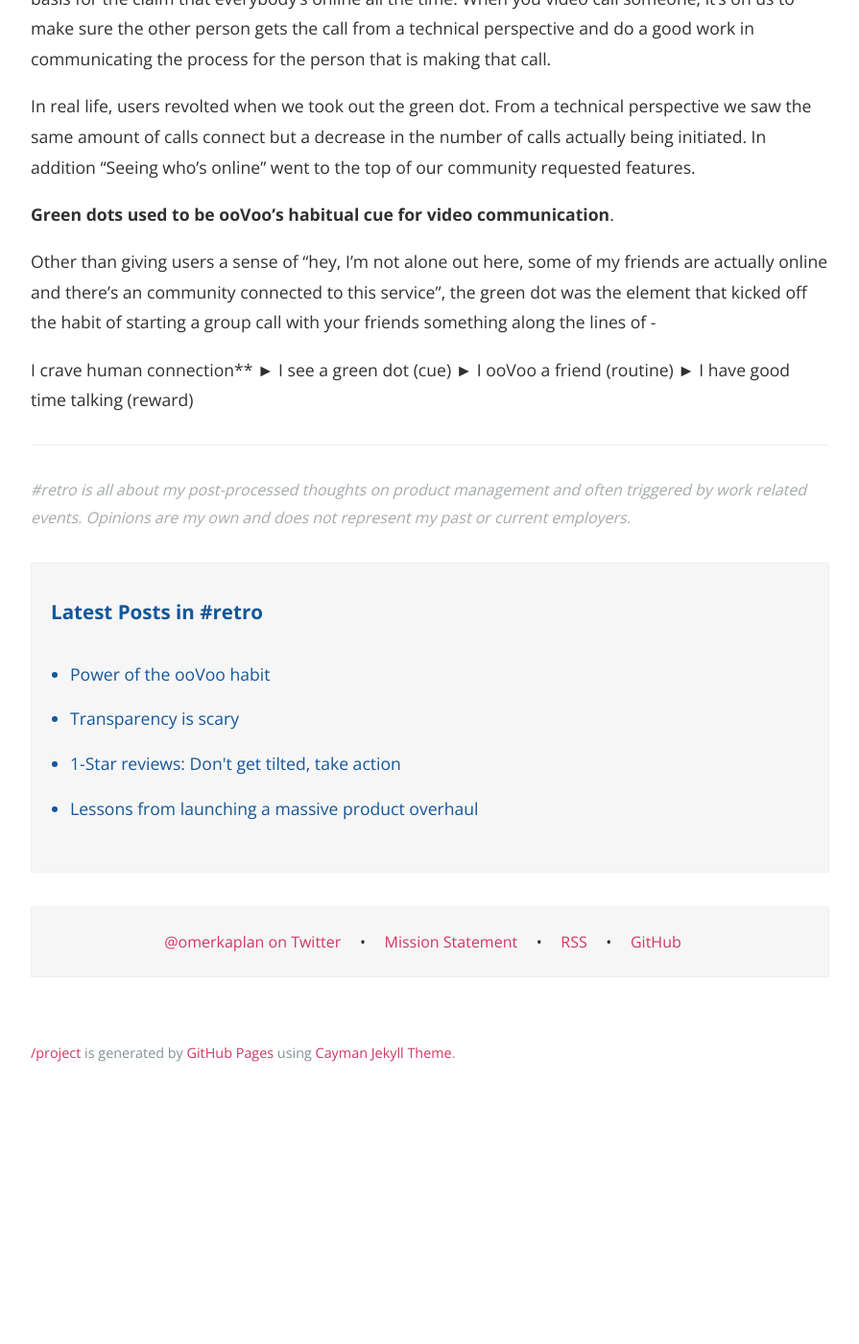
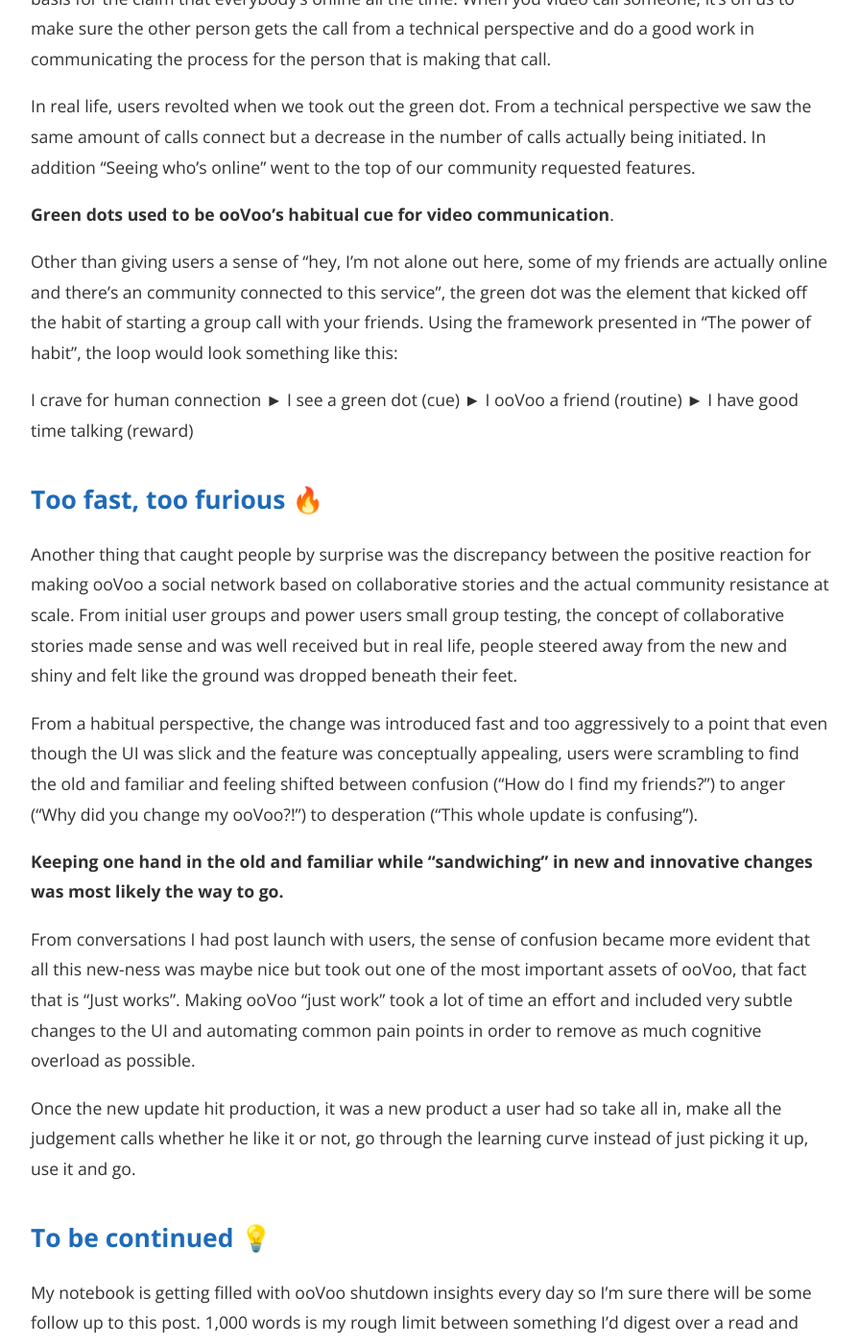
Before and after one commit to omerkaplan/project, a Jekyll site: the page built from _posts/2017-11-25-power-of-oovoo-habits.md, in a window 1280 px wide and 1400 px high, scrolled down 2229 px. Shown: the whole window at 96% size, without its empty margins (192-1087 px from the left). Built offline with Jekyll 4.4.1, drawn with Linux system fonts in a browser that asks for light colours; nearby versions of some CDN libraries; before the commit the page ends 3371 px from its top, so only the background shows below that; some of the changed text lies outside the part shown.

Commit message:
added the rest of the ooVoo post

```diff
--- a/_posts/2017-11-25-power-of-oovoo-habits.md
+++ b/_posts/2017-11-25-power-of-oovoo-habits.md
@@ -35,6 +35,26 @@
 
 **Green dots used to be ooVoo's habitual cue for video communication**.
 
-Other than giving users a sense of "hey, I'm not alone out here, some of my friends are actually online and there's an community connected to this service", the green dot was the element that kicked off the habit of starting a group call with your friends something along the lines of -
+Other than giving users a sense of "hey, I'm not alone out here, some of my friends are actually online and there's an community connected to this service", the green dot was the element that kicked off the habit of starting a group call with your friends. Using the framework presented in "The power of habit", the loop would look something like this:
 
-I crave human connection** ► I see a green dot (cue) ► I ooVoo a friend (routine) ► I have good time talking (reward)
+I crave for human connection ► I see a green dot (cue) ► I ooVoo a friend (routine) ► I have good time talking (reward)
+
+## Too fast, too furious 🔥
+
+Another thing that caught people by surprise was the discrepancy between the positive reaction for making ooVoo a social network based on collaborative stories and the actual community resistance at scale. From initial user groups and power users small group testing, the concept of collaborative stories made sense and was well received but in real life, people steered away from the new and shiny and felt like the ground was dropped beneath their feet.
+
+From a habitual perspective, the change was introduced fast and too aggressively to a point that even though the UI was slick and the feature was conceptually appealing, users were scrambling to find the old and familiar and feeling shifted between confusion ("How do I find my friends?") to anger ("Why did you change my ooVoo?!") to desperation ("This whole update is confusing").
+
+**Keeping one hand in the old and familiar while "sandwiching" in new and innovative changes was most likely the way to go.**
+
+From conversations I had post launch with users, the sense of confusion became more evident that all this new-ness was maybe nice but took out one of the most important assets of ooVoo, that fact that is "Just works". Making ooVoo "just work" took a lot of time an effort and included very subtle changes to the UI and automating common pain points in order to remove as much cognitive overload as possible.
+
+Once the new update hit production, it was a new product a user had so take all in, make all the judgement calls whether he like it or not, go through the learning curve instead of just picking it up, use it and go.
+
+## To be continued 💡
+
+My notebook is getting filled with ooVoo shutdown insights every day so I'm sure there will be some follow up to this post. 1,000 words is my rough limit between something I'd digest over a read and something I'll chuck into my reading list as long-form.
+
+I'll close out with this though: ooVoo was an amazing product to work on over the years, outside of the great people I met along the way, my heart goes out to the hundreds of thousands of people who's life we got to touch and change for the better using technology.
+
+Much love.
```
